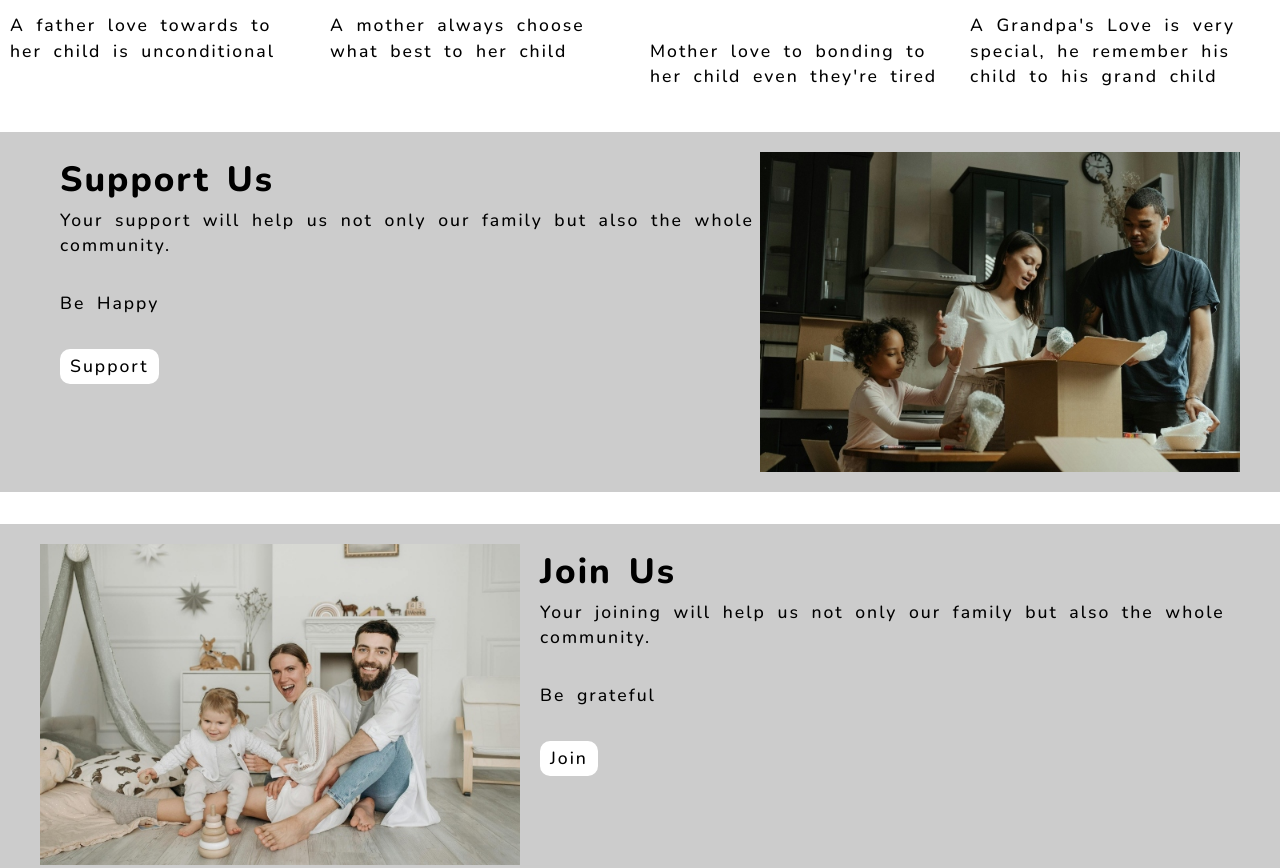
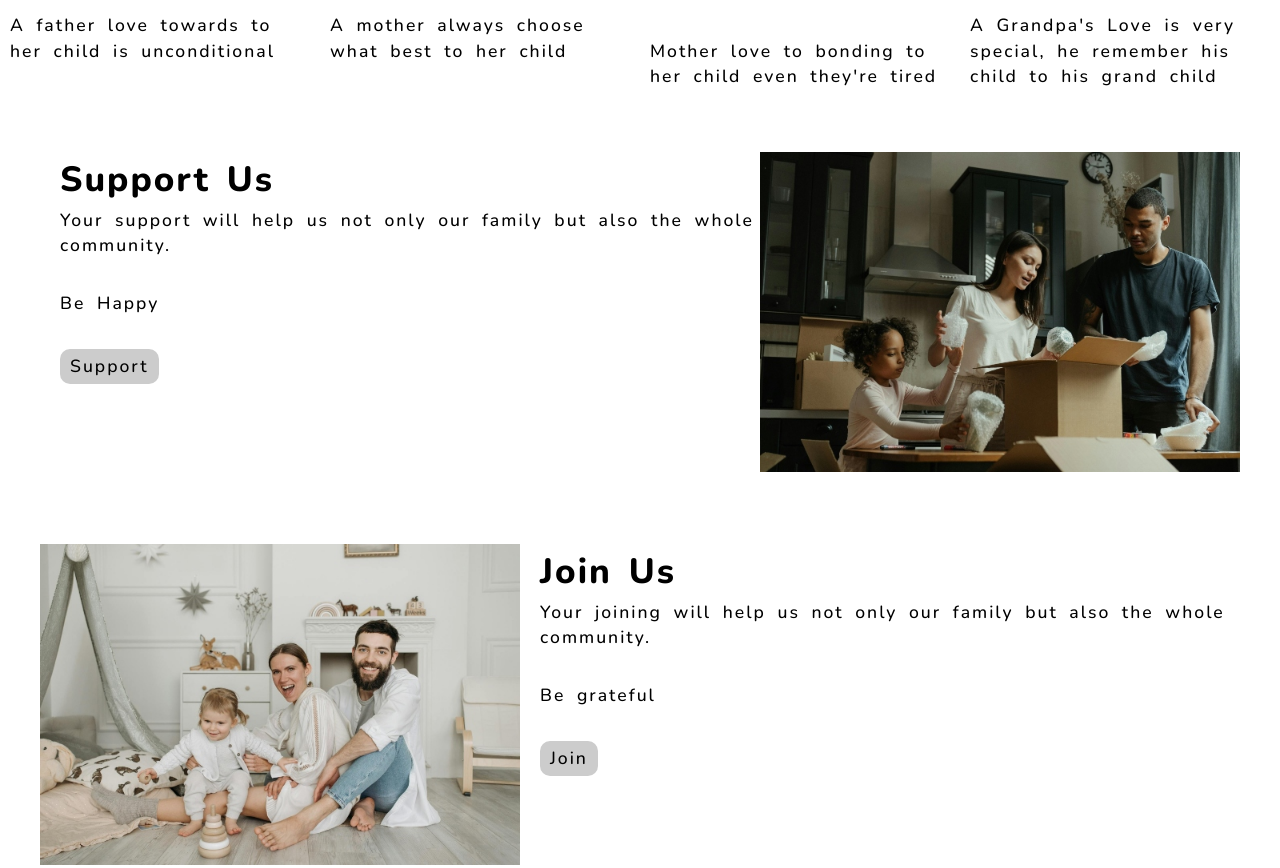
Before and after one commit to SupremeToaster/responsive-flexboxes-SupremeToaster, a website: page index.html in a window 1280 px wide. Shown: the part 3110-3978 px from the top of the page. Drawn offline with nearby package versions, Linux system fonts and the light colour scheme.

Commit message:
finished

```diff
--- a/styles/main.css
+++ b/styles/main.css
@@ -149,7 +149,7 @@ nav ul a:hover {
   border-radius: 10px;
   padding: 5px 10px;
   color: #000;
-  background: #fff;
+  background: #ccc;
   text-transform: capitalize;
 }
 
@@ -160,6 +160,7 @@ nav ul a:hover {
   color: #fff;
   text-align: center;
   cursor: pointer;
+  text-decoration: underline;
 }
 
 main {
@@ -326,7 +327,7 @@ svg {
 .panel {
   display: flex;
   flex-direction: column;
-  background-color: #ccc;
+  /* background-color: #ccc; */
   padding: 20px 40px;
 }
 
```
